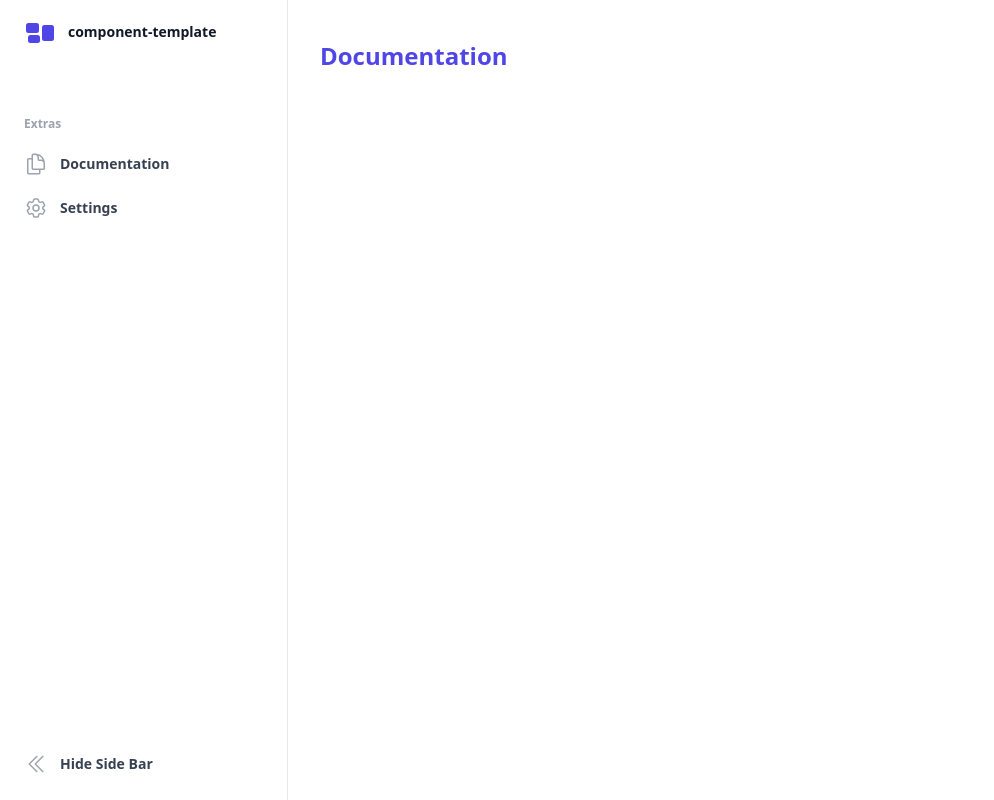
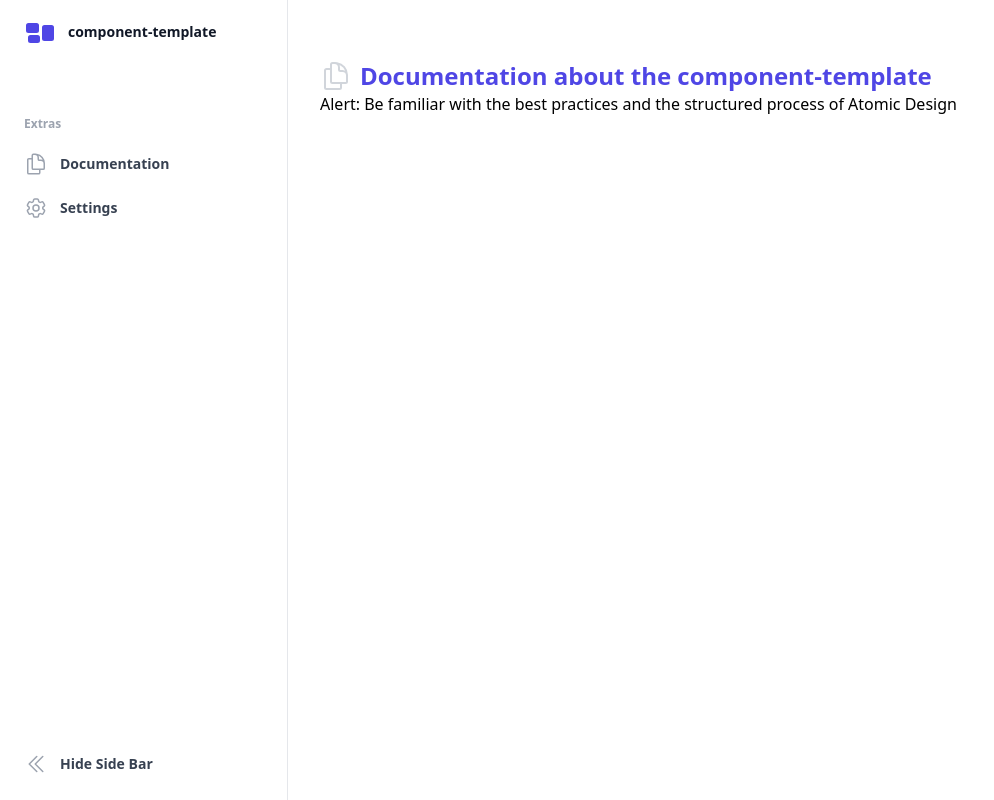
Before and after one commit to CyberSpaceEsli/component-template, a SvelteKit app: page /documentation in a window 1280 px wide. Shown: the whole page, without its empty margins (0-994 px from the left). Built offline with nearby package versions, Linux system fonts and the light colour scheme.

Commit message:
first readme draft for usage of component-template

```diff
--- a/src/components/InterfaceDocumentation.svelte
+++ b/src/components/InterfaceDocumentation.svelte
@@ -1,3 +1,9 @@
-<div class="flex flex-col">
-   <h1 class="text-indigo-600 font-bold text-2xl">Documentation</h1>
+<div class="mt-5">
+   <div class="flex space-x-2 items-center">
+      <svg class="w-8 h-8 text-gray-300" fill="none" viewBox="0 0 24 24" stroke-width="1.5" stroke="currentColor">
+         <path stroke-linecap="round" stroke-linejoin="round" d="M15.75 17.25v3.375c0 .621-.504 1.125-1.125 1.125h-9.75a1.125 1.125 0 01-1.125-1.125V7.875c0-.621.504-1.125 1.125-1.125H6.75a9.06 9.06 0 011.5.124m7.5 10.376h3.375c.621 0 1.125-.504 1.125-1.125V11.25c0-4.46-3.243-8.161-7.5-8.876a9.06 9.06 0 00-1.5-.124H9.375c-.621 0-1.125.504-1.125 1.125v3.5m7.5 10.375H9.375a1.125 1.125 0 01-1.125-1.125v-9.25m12 6.625v-1.875a3.375 3.375 0 00-3.375-3.375h-1.5a1.125 1.125 0 01-1.125-1.125v-1.5a3.375 3.375 0 00-3.375-3.375H9.75" />
+      </svg>
+      <h1 class="text-indigo-600 font-bold text-2xl">Documentation about the component-template</h1>
+   </div>
+   <p>Alert: Be familiar with the best practices and the structured process of Atomic Design</p>
 </div>
--- a/src/routes/documentation/+page.svelte
+++ b/src/routes/documentation/+page.svelte
@@ -1,9 +1,8 @@
 <script>
     import InterfaceDocumentation from "../../components/InterfaceDocumentation.svelte";
     import SideBar from "../../components/SideBar.svelte";
+</script>
 
-    console.log("I was here")
-</script>
 <SideBar />
 
 <div class="pl-16 lg:pl-72">
```
Also changed, not shown: 1 other file (tests, documents, lock files or other folders).
